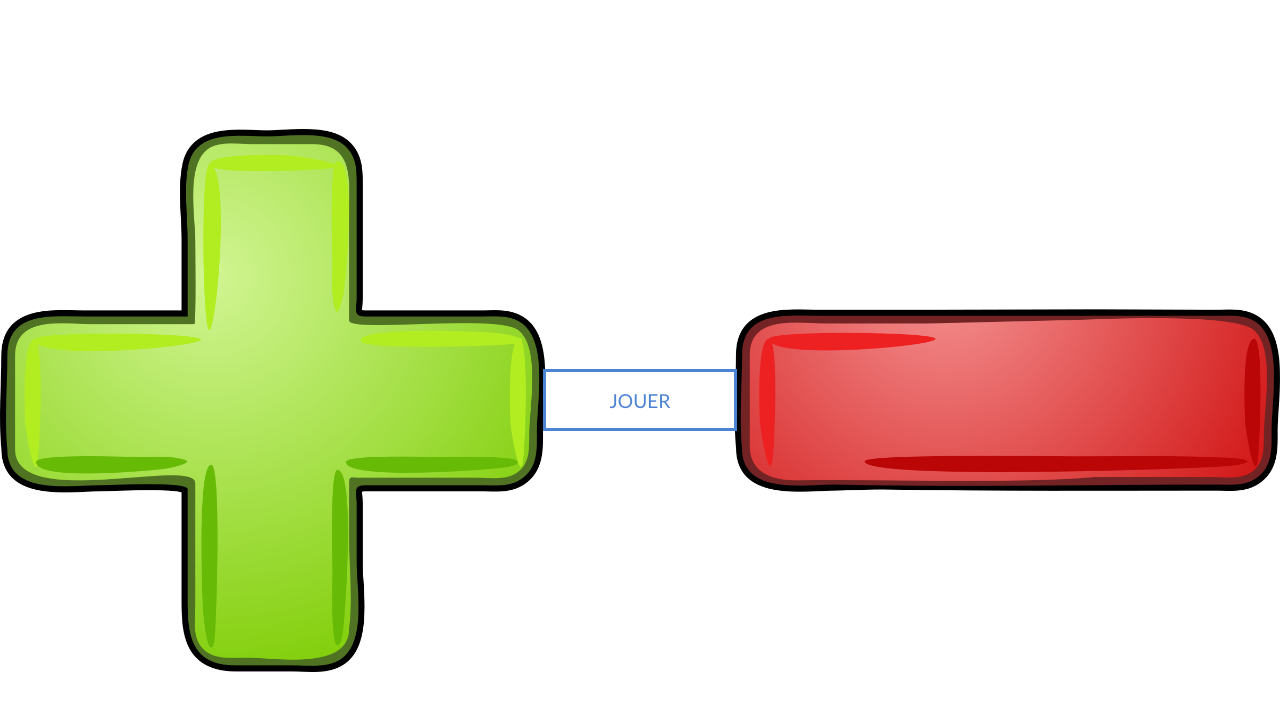
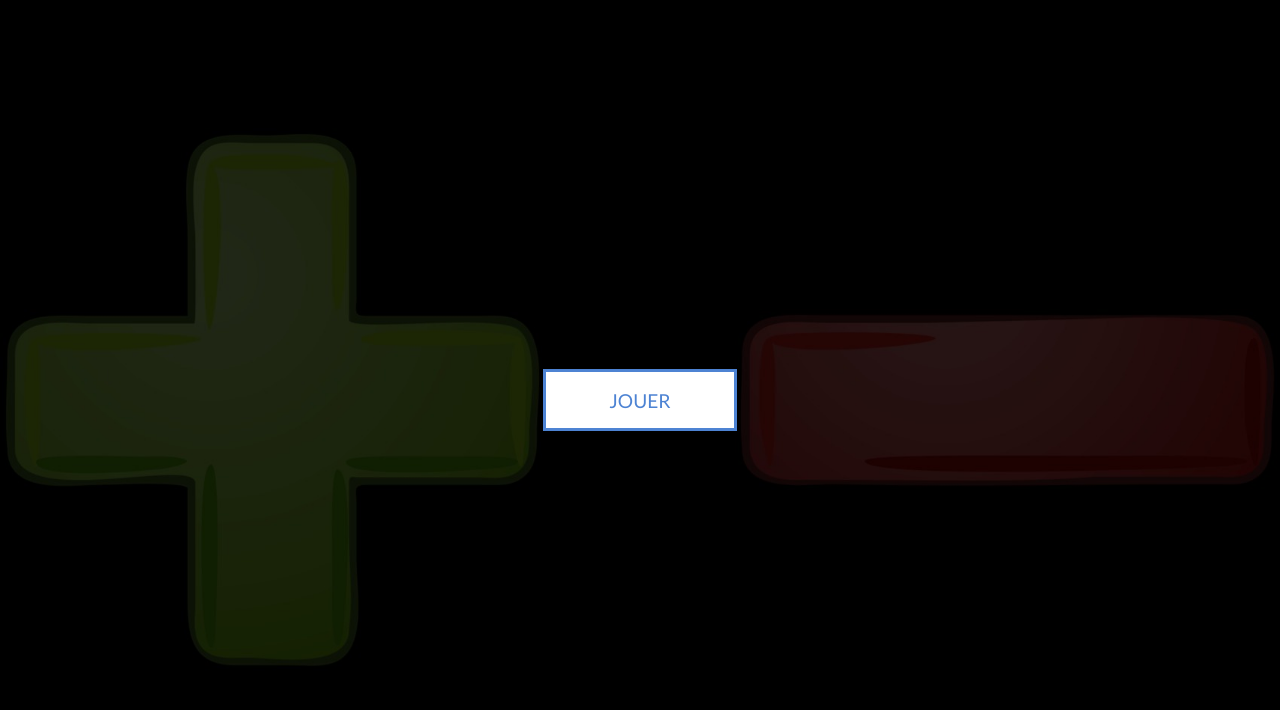
Before and after one commit to Versifiction/plus-moins, a plain HTML site: page index.html in a window 1280 px wide. Drawn offline with nearby package versions, Linux system fonts and the light colour scheme.

Commit message:
edit background color et image

```diff
--- a/style.css
+++ b/style.css
@@ -1,9 +1,10 @@
 body {
   font-family: 'Lato', sans-serif;
-  background-image: url(bg.png);
+  background-image: url(bg-dark.jpg);
   background-size: contain;
   background-repeat: no-repeat;
   background-position: center;
+  background-color: black;
   height: 100vh;
   margin: inherit !important;
 }
```
Also changed, not shown: bg-dark.jpg (added), bg-dark.png (added).
